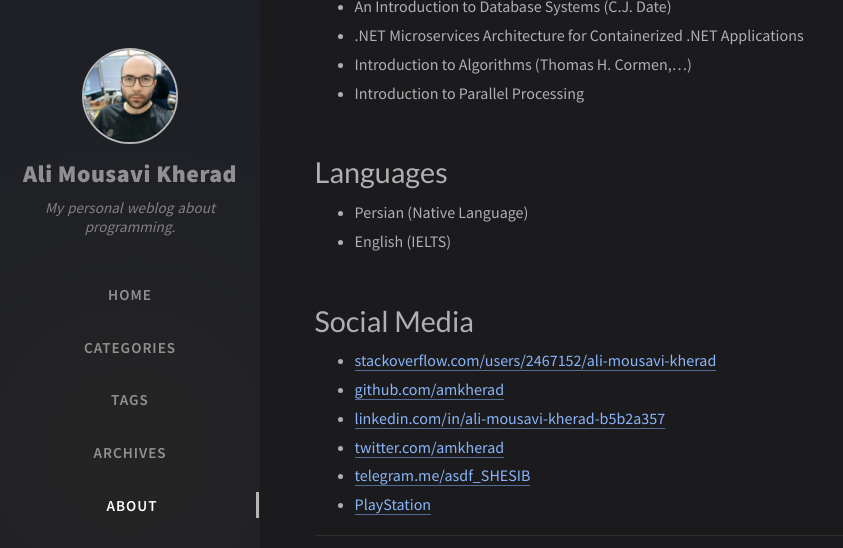
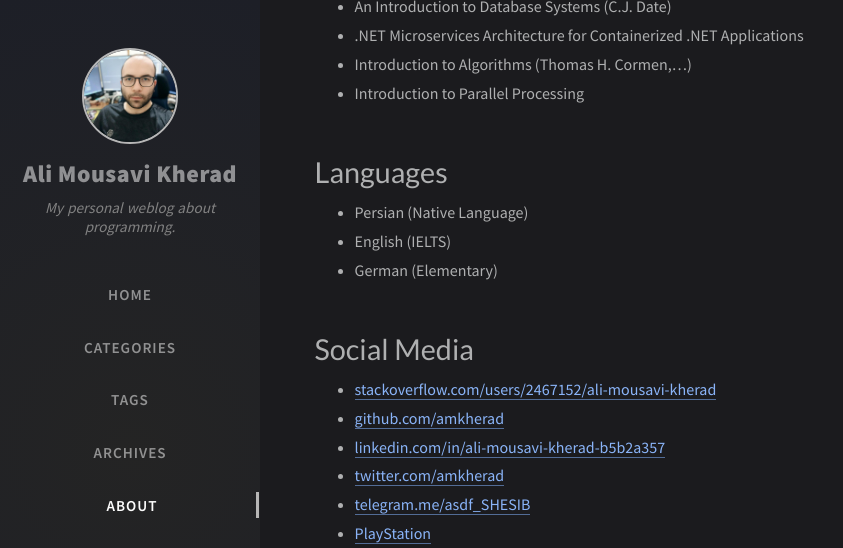
Before and after one commit to amkherad/amkherad.github.io, a Jekyll site: the page built from tabs/about.md, in a window 1280 px wide and 900 px high, scrolled down 1461 px, cut to the strip 0-548 px from the top of the window. Shown: the whole strip, without its empty margins (0-843 px from the left). Built offline with Jekyll 4.4.1, drawn with Linux system fonts in a browser that asks for light colours; nearby versions of some CDN libraries; comment, search, counter and statistics services are not loaded.

Commit message:
Added german language

```diff
--- a/tabs/about.md
+++ b/tabs/about.md
@@ -50,6 +50,7 @@ I didn't know what I was doing back then, but now I know that the first code I w
 # Languages
 * Persian (Native Language)
 * English (IELTS)
+* German (Elementary)
 
 # Social Media
 * [stackoverflow.com/users/2467152/ali-mousavi-kherad](https://stackoverflow.com/users/2467152/ali-mousavi-kherad?tab=profile)
```
